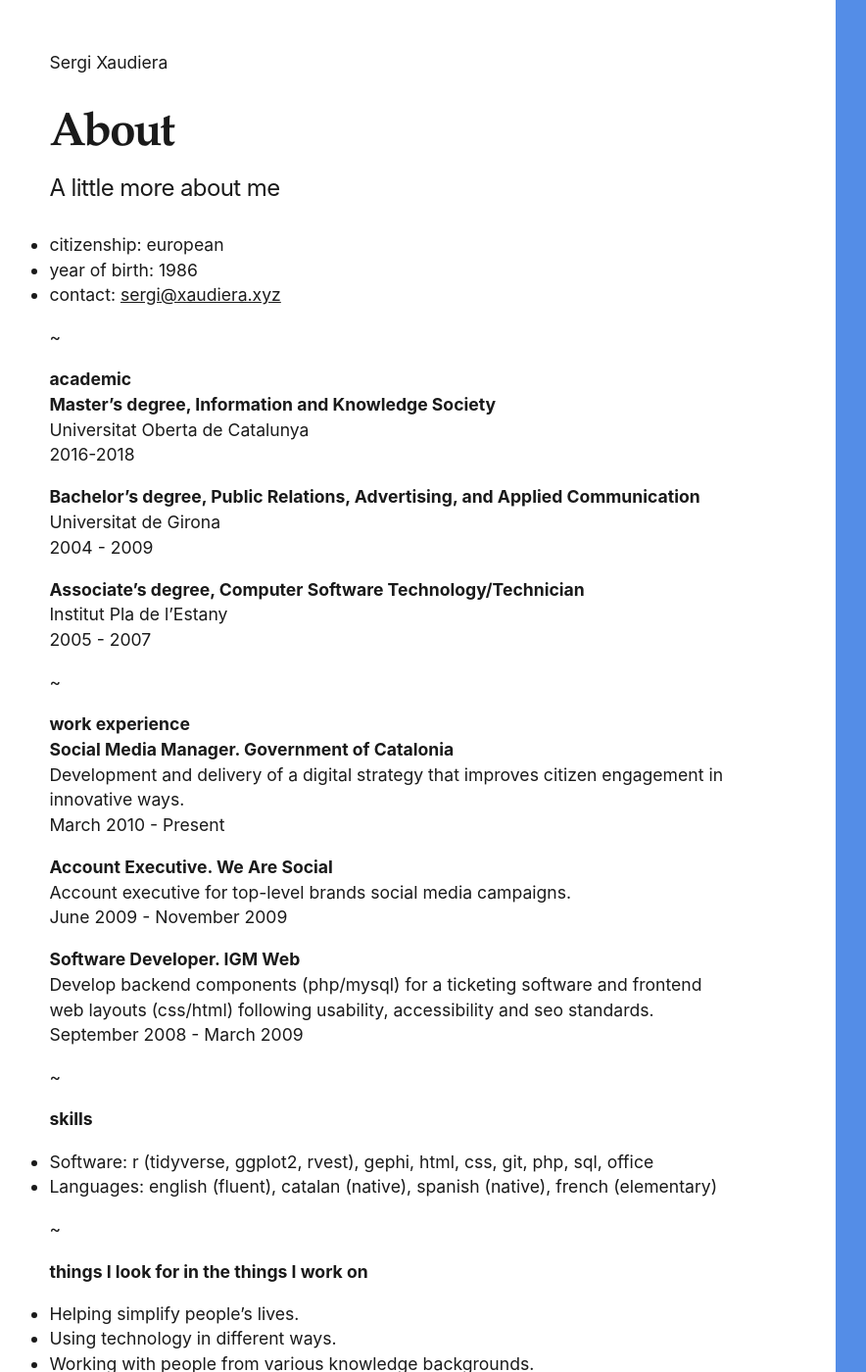
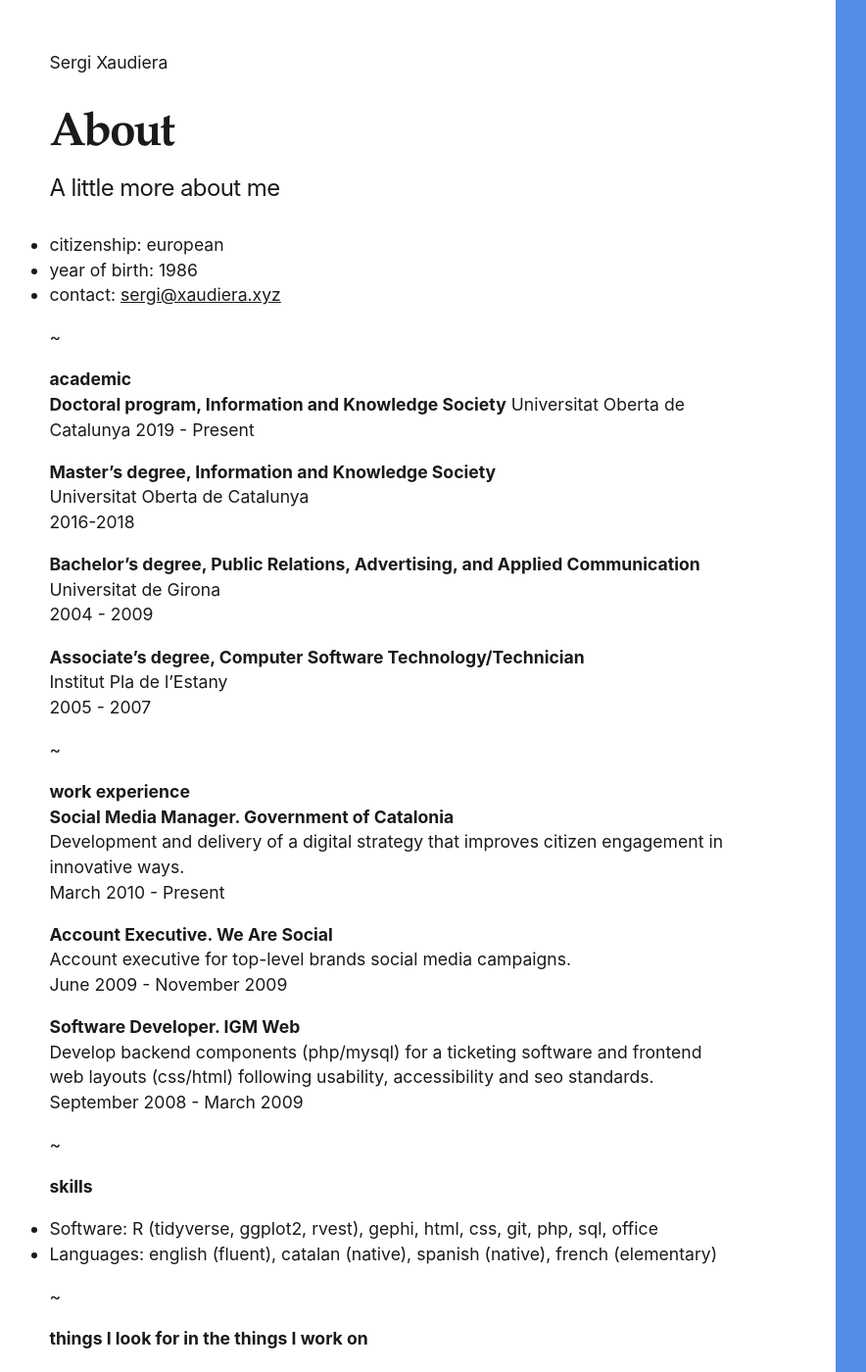
Before and after one commit to sergixaudiera/sergixaudiera.github.io, a Jekyll site: the page built from about.md, in a window 1280 px wide and 1400 px high. Shown: the whole window at 98% size, without its empty margins (52-936 px from the left). Built offline with Jekyll 4.4.1, drawn with Linux system fonts in a browser that asks for light colours.

```diff
--- a/about.md
+++ b/about.md
@@ -13,6 +13,10 @@ permalink: /about/
 ~
 
 **academic**
+**Doctoral program, Information and Knowledge Society**
+Universitat Oberta de Catalunya
+2019 - Present
+
 **Master's degree, Information and Knowledge Society**
 Universitat Oberta de Catalunya
 2016-2018
@@ -43,7 +47,7 @@ September 2008 - March 2009
 ~
 
 **skills**
-- Software: r (tidyverse, ggplot2, rvest), gephi, html, css, git, php, sql, office
+- Software: R (tidyverse, ggplot2, rvest), gephi, html, css, git, php, sql, office
 - Languages: english (fluent), catalan (native), spanish (native), french (elementary)
 
 ~
```
Also changed, not shown: index.md (+1 -1 lines).
